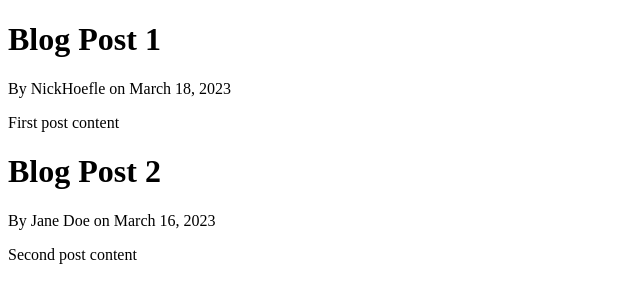
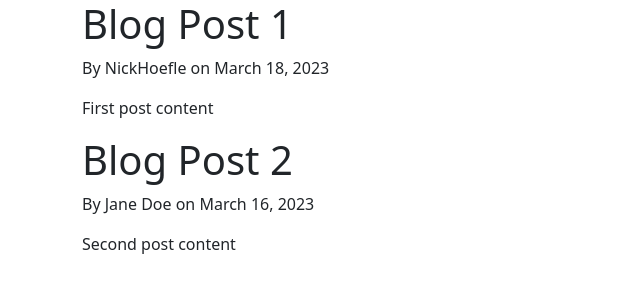
Before and after one commit to nickhoefle/django_blog, a Django app: page /blog/ in a window 1280 px wide. Shown: the top 303 px of the page, without its empty margins (0-640 px from the left). Run offline with Django 4.2, Linux system fonts and the light colour scheme.

Commit message:
added bootstrap5 to base.html.

```diff
--- a/blog/templates/blog/base.html
+++ b/blog/templates/blog/base.html
@@ -1,6 +1,14 @@
 <!DOCTYPE html>
 <html>
 <head>
+
+    <!-- Required meta tags -->
+    <meta charset="utf-8">
+    <meta name="viewport" content="width=device-width, initial-scale=1">
+
+    <!-- Bootstrap CSS -->
+    <link href="https://cdn.jsdelivr.net/npm/bootstrap@5.0.2/dist/css/bootstrap.min.css" rel="stylesheet" integrity="sha384-EVSTQN3/azprG1Anm3QDgpJLIm9Nao0Yz1ztcQTwFspd3yD65VohhpuuCOmLASjC" crossorigin="anonymous">
+
     {% if title %}
         <title>Django Blog - {{ title }}</title>
     {% else %}
@@ -9,6 +17,11 @@
 </head>
 </head>
 <body>
-    {% block content %}{% endblock %}
+    <div class="container">
+        {% block content %}{% endblock %}
+    </div>
+
+    <script src="https://cdn.jsdelivr.net/npm/@popperjs/core@2.9.2/dist/umd/popper.min.js" integrity="sha384-IQsoLXl5PILFhosVNubq5LC7Qb9DXgDA9i+tQ8Zj3iwWAwPtgFTxbJ8NT4GN1R8p" crossorigin="anonymous"></script>
+    <script src="https://cdn.jsdelivr.net/npm/bootstrap@5.0.2/dist/js/bootstrap.min.js" integrity="sha384-cVKIPhGWiC2Al4u+LWgxfKTRIcfu0JTxR+EQDz/bgldoEyl4H0zUF0QKbrJ0EcQF" crossorigin="anonymous"></script>
 </body>
 </html>
```
